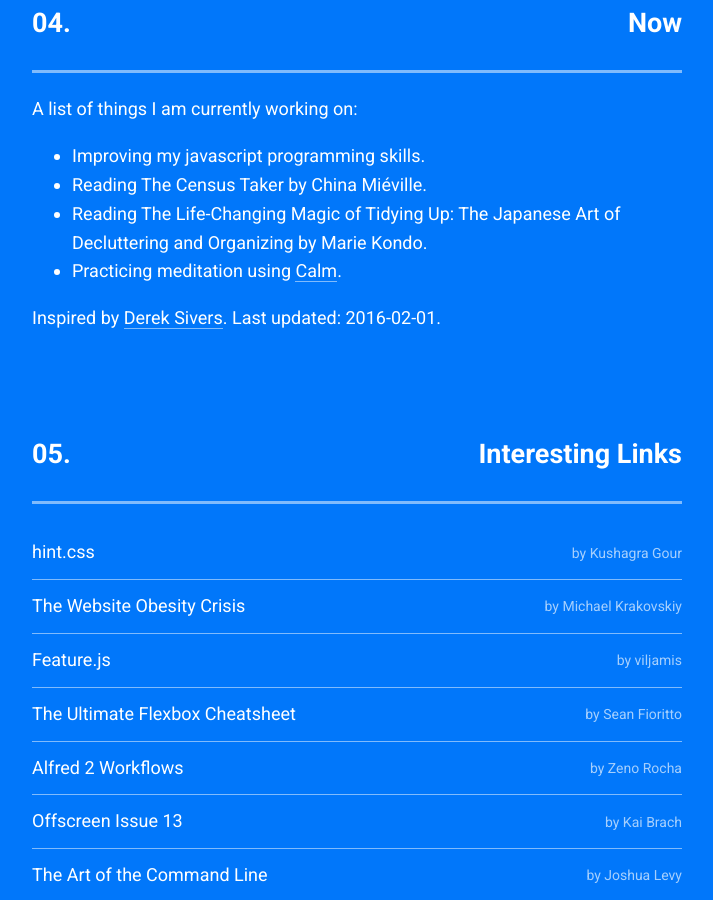
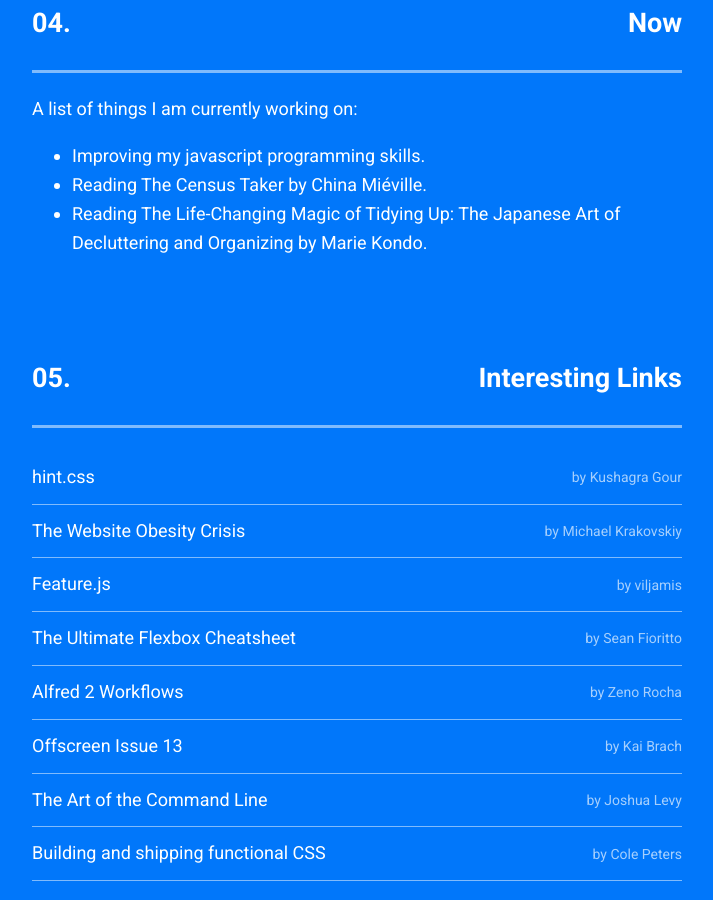
Before and after one commit to roaqey/roaqey.github.io, a Jekyll site: the page built from index.html, in a window 1280 px wide and 900 px high, scrolled down 1596 px. Shown: the whole window, without its empty margins (283-996 px from the left). Built offline with Jekyll 4.4.1, drawn with Linux system fonts in a browser that asks for light colours.

Commit message:
Update now.markdown

```diff
--- a/_includes/content/now.markdown
+++ b/_includes/content/now.markdown
@@ -3,6 +3,3 @@ A list of things I am currently working on:
 - Improving my javascript programming skills.
 - Reading The Census Taker by China Miéville.
 - Reading The Life-Changing Magic of Tidying Up: The Japanese Art of Decluttering and Organizing by Marie Kondo.
-- Practicing meditation using [Calm](http://www.calm.com/).
-
-Inspired by [Derek Sivers](http://sivers.org/now). Last updated: 2016-02-01.
```
